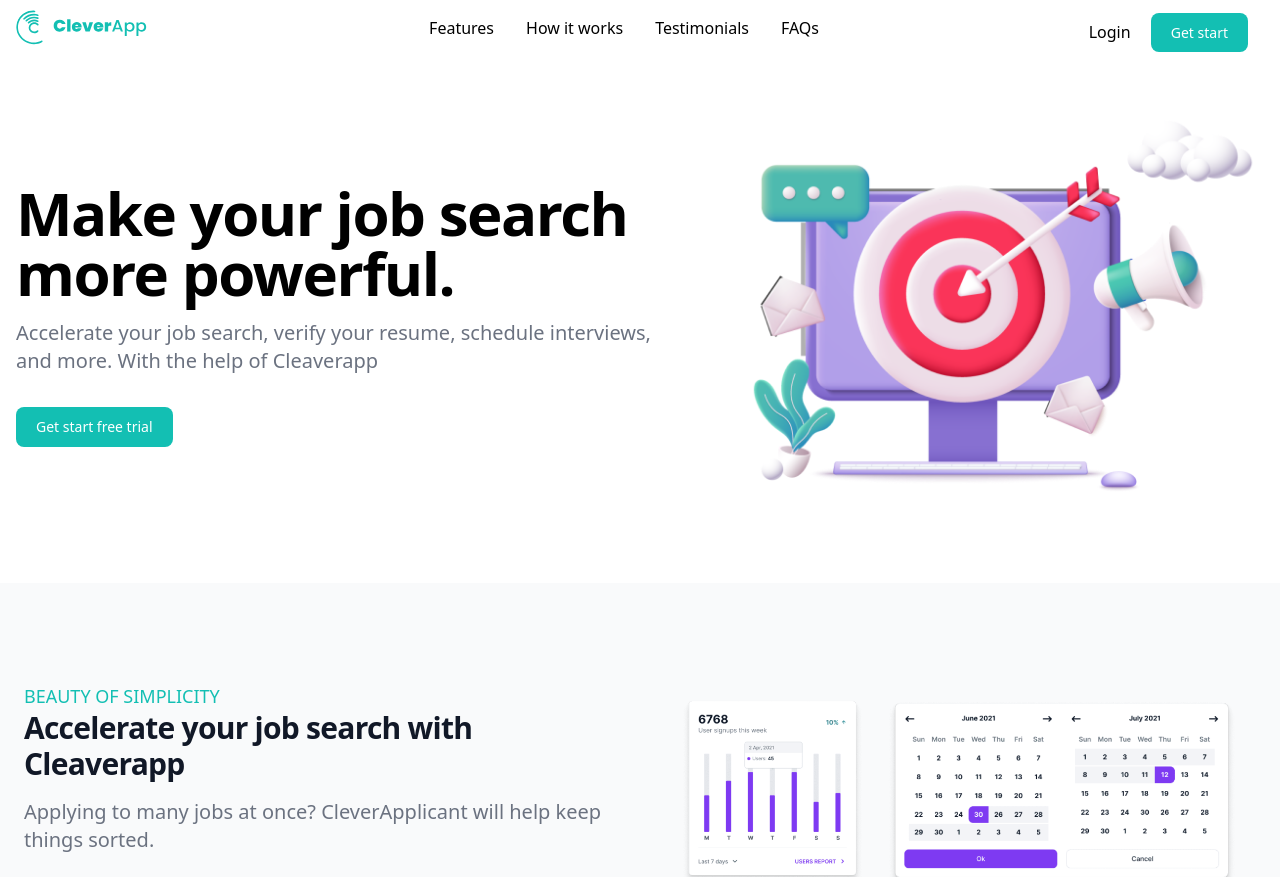
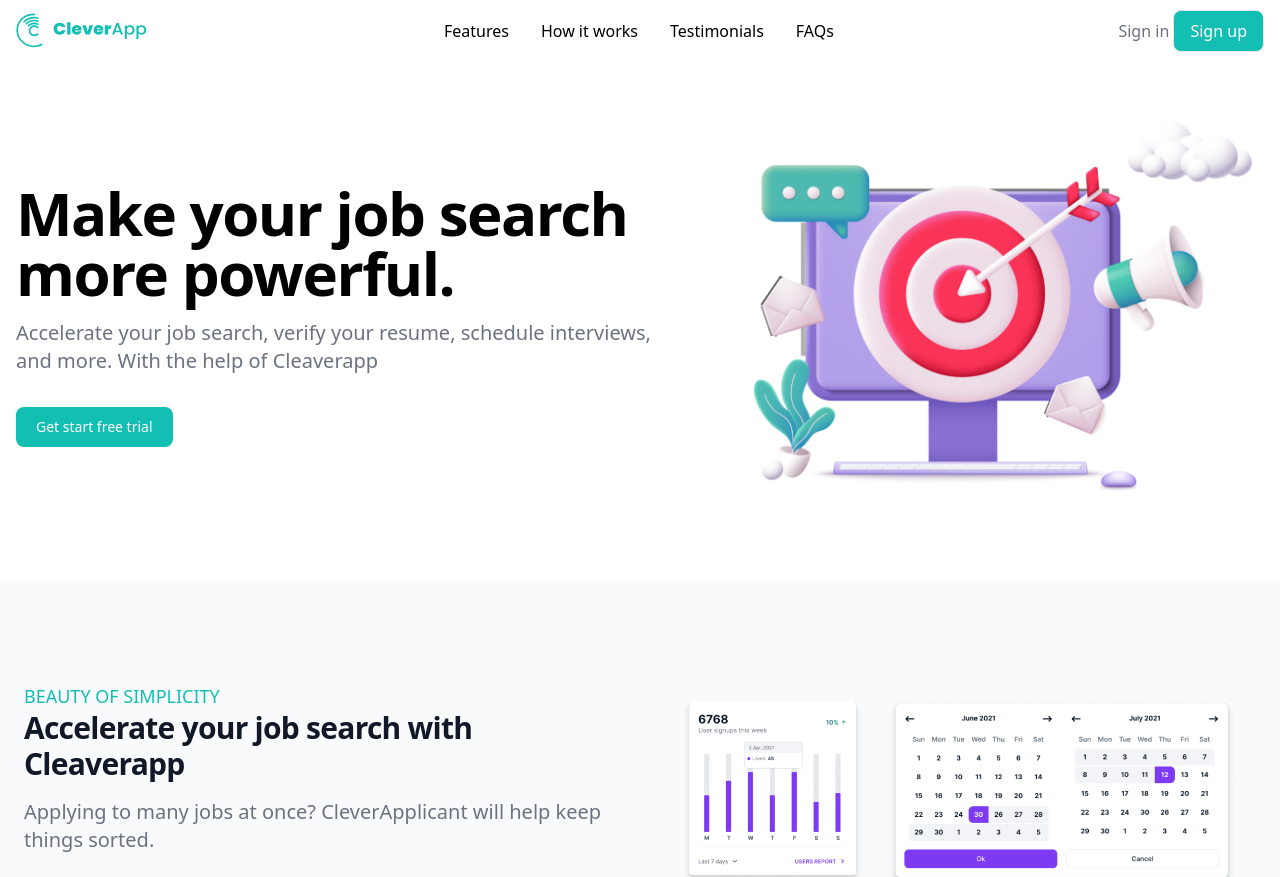
Before and after one commit to abdallahmohamedien/Seekior-Landing-Page, a website: page index.html in a window 1280 px wide. Shown: the top 877 px of the page. Drawn offline with nearby package versions, Linux system fonts and the light colour scheme.

Commit message:
last fixed buttons of header

```diff
--- a/index.html
+++ b/index.html
@@ -52,13 +52,17 @@
             />
           </a>
           <div class="flex items-center lg:order-2">
-            <div class="hidden mt-2 mr-4 sm:inline-block">
-              <a href="#" class="hover:text-green-100 mr-4">Login</a>
+            <div class="hidden sm:inline-block">
               <a
-              href="https://themesberg.com/product/tailwind-css/landing-page"
-              class="text-white bg-green-200 hover:bg-green-100 focus:ring-4 focus:ring-green-200 font-medium rounded-lg text-sm px-4 lg:px-5 py-2 lg:py-2.5 sm:mr-2 lg:mr-0 dark:bg-green-200 dark:hover:bg-green-100 focus:outline-none dark:focus:ring-green-200"
-              >Get start</a
-            >
+                href="#"
+                class="whitespace-nowrap text-base font-medium text-gray-500 hover:text-gray-900"
+                >Sign in</a
+              >
+              <a
+                href="#"
+                class="ml-8 inline-flex items-center justify-center whitespace-nowrap rounded-lg border border-transparent bg-green-200 px-4 py-2 text-base font-medium text-white shadow-sm hover:bg-green-100"
+                >Sign up</a
+              >
             </div>
             <!-- <a href="#" class="text-gray-800 dark:text-white hover:bg-gray-50 focus:ring-4 focus:ring-gray-300 font-medium rounded-lg text-sm px-4 lg:px-5 py-2 lg:py-2.5 sm:mr-2 dark:hover:bg-gray-700 focus:outline-none dark:focus:ring-gray-800">Log in</a> -->
 
@@ -624,9 +628,18 @@
                 href="https://www.linkedin.com/company/cleverapplicant/"
                 class="text-gray-500 hover:text-gray-900 dark:hover:text-white dark:text-gray-400"
               >
-              <svg xmlns="http://www.w3.org/2000/svg" width="16" height="16" fill="currentColor" class="bi bi-linkedin" viewBox="0 0 16 16">
-                <path d="M0 1.146C0 .513.526 0 1.175 0h13.65C15.474 0 16 .513 16 1.146v13.708c0 .633-.526 1.146-1.175 1.146H1.175C.526 16 0 15.487 0 14.854V1.146zm4.943 12.248V6.169H2.542v7.225h2.401zm-1.2-8.212c.837 0 1.358-.554 1.358-1.248-.015-.709-.52-1.248-1.342-1.248-.822 0-1.359.54-1.359 1.248 0 .694.521 1.248 1.327 1.248h.016zm4.908 8.212V9.359c0-.216.016-.432.08-.586.173-.431.568-.878 1.232-.878.869 0 1.216.662 1.216 1.634v3.865h2.401V9.25c0-2.22-1.184-3.252-2.764-3.252-1.274 0-1.845.7-2.165 1.193v.025h-.016a5.54 5.54 0 0 1 .016-.025V6.169h-2.4c.03.678 0 7.225 0 7.225h2.4z"/>
-              </svg>
+                <svg
+                  xmlns="http://www.w3.org/2000/svg"
+                  width="16"
+                  height="16"
+                  fill="currentColor"
+                  class="bi bi-linkedin"
+                  viewBox="0 0 16 16"
+                >
+                  <path
+                    d="M0 1.146C0 .513.526 0 1.175 0h13.65C15.474 0 16 .513 16 1.146v13.708c0 .633-.526 1.146-1.175 1.146H1.175C.526 16 0 15.487 0 14.854V1.146zm4.943 12.248V6.169H2.542v7.225h2.401zm-1.2-8.212c.837 0 1.358-.554 1.358-1.248-.015-.709-.52-1.248-1.342-1.248-.822 0-1.359.54-1.359 1.248 0 .694.521 1.248 1.327 1.248h.016zm4.908 8.212V9.359c0-.216.016-.432.08-.586.173-.431.568-.878 1.232-.878.869 0 1.216.662 1.216 1.634v3.865h2.401V9.25c0-2.22-1.184-3.252-2.764-3.252-1.274 0-1.845.7-2.165 1.193v.025h-.016a5.54 5.54 0 0 1 .016-.025V6.169h-2.4c.03.678 0 7.225 0 7.225h2.4z"
+                  />
+                </svg>
               </a>
             </li>
           </ul>
```
